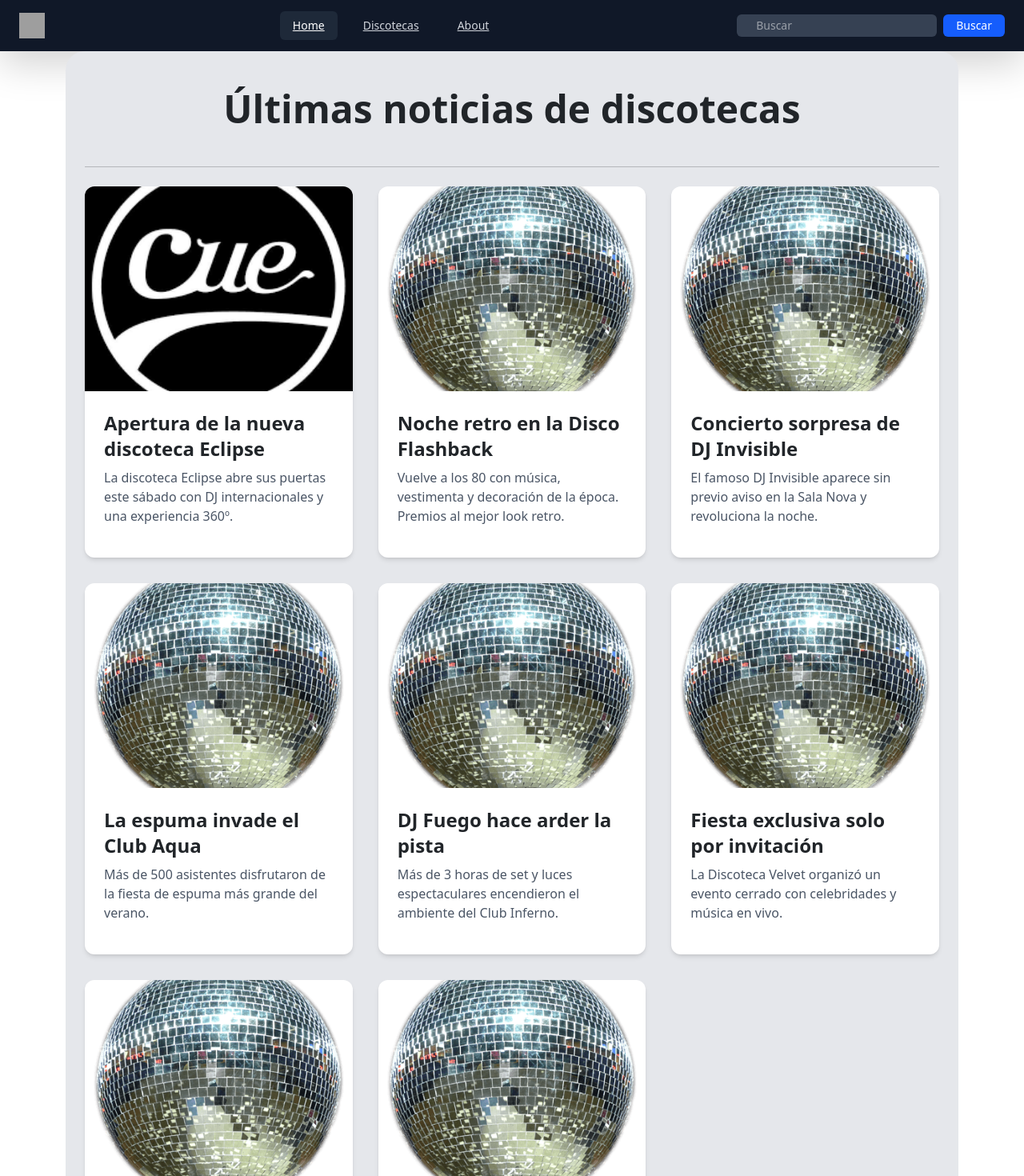
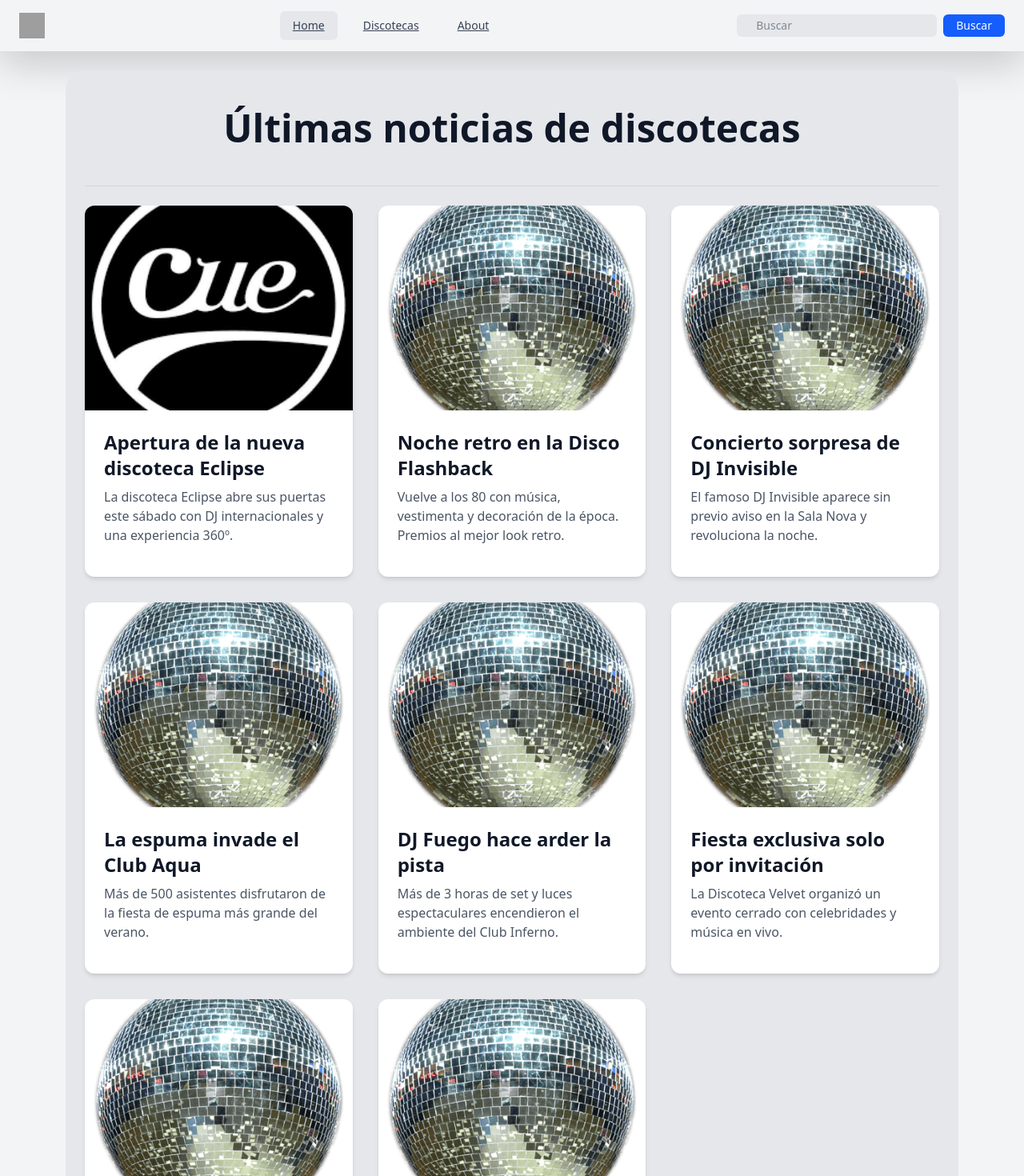
Before and after one commit to hugooperezz/TFG, an Angular app in the folder TFG/: page /home in a window 1280 px wide. Shown: the top 1470 px of the page at 80% size. Built offline with nearby package versions, Linux system fonts and the light colour scheme; grey boxes are pictures that could not be loaded.

Commit message:
Modo oscuro añadido (Arreglar modo oscuro de home)

```diff
--- a/TFG/src/app/components/buscador/buscador.component.html
+++ b/TFG/src/app/components/buscador/buscador.component.html
@@ -1,3 +1,4 @@
+<br />
 <h1 class="animated fadeIn fast">
   Buscado: <small>{{ termino }}</small>
 </h1>
--- a/TFG/src/app/components/home/home.component.html
+++ b/TFG/src/app/components/home/home.component.html
@@ -1,16 +1,17 @@
+<br />
 <section
-  class="w-full bg-gray-200 rounded-3xl py-12 px-4 md:px-16 animate-fade-in"
+  class="w-full bg-gray-200 dark:bg-gray-900 rounded-3xl py-12 px-4 md:px-16 animate-fade-in text-gray-900 dark:text-gray-100"
 >
   <div class="max-w-7xl mx-auto">
     <h2 class="text-3xl md:text-5xl font-bold text-center mb-12">
       Últimas noticias de discotecas
     </h2>
-    <hr />
+    <hr class="border-gray-400 dark:border-gray-600" />
 
     <div class="grid pt-2 grid-cols-1 md:grid-cols-3 gap-8">
       <!-- Noticia 1 -->
       <div
-        class="bg-white rounded-xl shadow-md overflow-hidden hover:shadow-lg hover:scale-105 transition duration-300"
+        class="bg-white dark:bg-gray-800 rounded-xl shadow-md overflow-hidden hover:shadow-lg hover:scale-105 transition duration-300"
       >
         <img
           src="Cue.png"
@@ -21,7 +22,7 @@
           <h3 class="text-xl md:text-2xl font-semibold mb-2">
             Apertura de la nueva discoteca Eclipse
           </h3>
-          <p class="text-sm md:text-base text-gray-600">
+          <p class="text-sm md:text-base text-gray-600 dark:text-gray-300">
             La discoteca Eclipse abre sus puertas este sábado con DJ
             internacionales y una experiencia 360º.
           </p>
@@ -30,7 +31,7 @@
 
       <!-- Noticia 2 -->
       <div
-        class="bg-white rounded-xl shadow-md overflow-hidden hover:shadow-lg hover:scale-105 transition duration-300"
+        class="bg-white dark:bg-gray-800 rounded-xl shadow-md overflow-hidden hover:shadow-lg hover:scale-105 transition duration-300"
       >
         <img
           src="fotoPrueba.png"
@@ -41,7 +42,7 @@
           <h3 class="text-xl md:text-2xl font-semibold mb-2">
             Noche retro en la Disco Flashback
           </h3>
-          <p class="text-sm md:text-base text-gray-600">
+          <p class="text-sm md:text-base text-gray-600 dark:text-gray-300">
             Vuelve a los 80 con música, vestimenta y decoración de la época.
             Premios al mejor look retro.
           </p>
@@ -50,7 +51,7 @@
 
       <!-- Noticia 3 -->
       <div
-        class="bg-white rounded-xl shadow-md overflow-hidden hover:shadow-lg hover:scale-105 transition duration-300"
+        class="bg-white dark:bg-gray-800 rounded-xl shadow-md overflow-hidden hover:shadow-lg hover:scale-105 transition duration-300"
       >
         <img
           src="fotoPrueba.png"
@@ -61,7 +62,7 @@
           <h3 class="text-xl md:text-2xl font-semibold mb-2">
             Concierto sorpresa de DJ Invisible
           </h3>
-          <p class="text-sm md:text-base text-gray-600">
+          <p class="text-sm md:text-base text-gray-600 dark:text-gray-300">
             El famoso DJ Invisible aparece sin previo aviso en la Sala Nova y
             revoluciona la noche.
           </p>
@@ -70,7 +71,7 @@
 
       <!-- Noticia 4 -->
       <div
-        class="bg-white rounded-xl shadow-md overflow-hidden hover:shadow-lg hover:scale-105 transition duration-300"
+        class="bg-white dark:bg-gray-800 rounded-xl shadow-md overflow-hidden hover:shadow-lg hover:scale-105 transition duration-300"
       >
         <img
           src="fotoPrueba.png"
@@ -81,7 +82,7 @@
           <h3 class="text-xl md:text-2xl font-semibold mb-2">
             La espuma invade el Club Aqua
           </h3>
-          <p class="text-sm md:text-base text-gray-600">
+          <p class="text-sm md:text-base text-gray-600 dark:text-gray-300">
             Más de 500 asistentes disfrutaron de la fiesta de espuma más grande
             del verano.
           </p>
@@ -90,7 +91,7 @@
 
       <!-- Noticia 5 -->
       <div
-        class="bg-white rounded-xl shadow-md overflow-hidden hover:shadow-lg hover:scale-105 transition duration-300"
+        class="bg-white dark:bg-gray-800 rounded-xl shadow-md overflow-hidden hover:shadow-lg hover:scale-105 transition duration-300"
       >
         <img
           src="fotoPrueba.png"
@@ -101,7 +102,7 @@
           <h3 class="text-xl md:text-2xl font-semibold mb-2">
             DJ Fuego hace arder la pista
           </h3>
-          <p class="text-sm md:text-base text-gray-600">
+          <p class="text-sm md:text-base text-gray-600 dark:text-gray-300">
             Más de 3 horas de set y luces espectaculares encendieron el ambiente
             del Club Inferno.
           </p>
@@ -110,7 +111,7 @@
 
       <!-- Noticia 6 -->
       <div
-        class="bg-white rounded-xl shadow-md overflow-hidden hover:shadow-lg hover:scale-105 transition duration-300"
+        class="bg-white dark:bg-gray-800 rounded-xl shadow-md overflow-hidden hover:shadow-lg hover:scale-105 transition duration-300"
       >
         <img
           src="fotoPrueba.png"
@@ -121,7 +122,7 @@
           <h3 class="text-xl md:text-2xl font-semibold mb-2">
             Fiesta exclusiva solo por invitación
           </h3>
-          <p class="text-sm md:text-base text-gray-600">
+          <p class="text-sm md:text-base text-gray-600 dark:text-gray-300">
             La Discoteca Velvet organizó un evento cerrado con celebridades y
             música en vivo.
           </p>
@@ -130,7 +131,7 @@
 
       <!-- Noticia 7 -->
       <div
-        class="bg-white rounded-xl shadow-md overflow-hidden hover:shadow-lg hover:scale-105 transition duration-300"
+        class="bg-white dark:bg-gray-800 rounded-xl shadow-md overflow-hidden hover:shadow-lg hover:scale-105 transition duration-300"
       >
         <img
           src="fotoPrueba.png"
@@ -141,7 +142,7 @@
           <h3 class="text-xl md:text-2xl font-semibold mb-2">
             Nuevos cócteles tropicales en Bora Club
           </h3>
-          <p class="text-sm md:text-base text-gray-600">
+          <p class="text-sm md:text-base text-gray-600 dark:text-gray-300">
             Prueba la nueva selección de cócteles tropicales mientras bailas al
             ritmo de reggaetón y house.
           </p>
@@ -150,7 +151,7 @@
 
       <!-- Noticia 8 -->
       <div
-        class="bg-white rounded-xl shadow-md overflow-hidden hover:shadow-lg hover:scale-105 transition duration-300"
+        class="bg-white dark:bg-gray-800 rounded-xl shadow-md overflow-hidden hover:shadow-lg hover:scale-105 transition duration-300"
       >
         <img
           src="fotoPrueba.png"
@@ -161,7 +162,7 @@
           <h3 class="text-xl md:text-2xl font-semibold mb-2">
             Batalla de DJs en directo este viernes
           </h3>
-          <p class="text-sm md:text-base text-gray-600">
+          <p class="text-sm md:text-base text-gray-600 dark:text-gray-300">
             4 DJs se enfrentarán en el escenario del club BeatZone. ¡El público
             elegirá al ganador!
           </p>
--- a/TFG/src/app/components/shared/navbar/navbar.component.html
+++ b/TFG/src/app/components/shared/navbar/navbar.component.html
@@ -1,62 +1,64 @@
-<nav class="bg-gray-900 shadow-lg">
+<nav
+  class="bg-gray-100 dark:bg-gray-900 shadow-lg transition-colors duration-300"
+>
   <div class="max-w-7xl mx-auto px-4">
     <div class="flex justify-between items-center h-16">
-      <!-- Logo y botón móvil -->
+      <!-- Logo -->
       <div class="flex items-center">
         <a href="#" class="flex-shrink-0">
           <img src="A-64.png" alt="Logo" class="h-8 w-8" />
         </a>
       </div>
 
-      <!-- Menú para desktop (hidden en móvil) -->
+      <!-- Menú desktop -->
       <div class="hidden md:flex items-center space-x-4">
         <a
           [routerLink]="['/home']"
-          class="text-gray-300 hover:text-white px-3 py-2 rounded-md text-sm font-medium"
-          routerLinkActive="bg-gray-800 text-white"
+          class="text-gray-700 dark:text-gray-300 hover:text-blue-600 transition-all duration-300 dark:hover:text-white px-3 py-2 rounded-md text-sm font-medium"
+          routerLinkActive="bg-gray-200 dark:bg-gray-800 text-blue-700 dark:text-white"
         >
           Home
         </a>
         <a
           [routerLink]="['/discotecas']"
-          class="text-gray-300 hover:text-white px-3 py-2 rounded-md text-sm font-medium"
-          routerLinkActive="bg-gray-800 text-white"
+          class="text-gray-700 dark:text-gray-300 hover:text-blue-600 transition-all duration-300 dark:hover:text-white px-3 py-2 rounded-md text-sm font-medium"
+          routerLinkActive="bg-gray-200 dark:bg-gray-800 text-blue-700 dark:text-white"
         >
           Discotecas
         </a>
         <a
           [routerLink]="['/about']"
-          class="text-gray-300 hover:text-white px-3 py-2 rounded-md text-sm font-medium"
-          routerLinkActive="bg-gray-800 text-white"
+          class="text-gray-700 dark:text-gray-300 hover:text-blue-600 transition-all duration-300 dark:hover:text-white px-3 py-2 rounded-md text-sm font-medium"
+          routerLinkActive="bg-gray-200 dark:bg-gray-800 text-blue-700 dark:text-white"
         >
           About
         </a>
       </div>
 
-      <!-- Buscador -->
+      <!-- Buscador (desktop) -->
       <div class="hidden md:flex items-center">
         <div class="relative">
           <input
             type="text"
             placeholder="Buscar"
-            class="bg-gray-700 text-white px-4 py-1 rounded-md text-sm focus:outline-none focus:ring-2 focus:ring-blue-500"
+            class="bg-gray-200 dark:bg-gray-800 text-gray-800 transition-all duration-300 dark:text-white px-4 py-1 rounded-md text-sm focus:outline-none focus:ring-2 focus:ring-blue-500"
             (keyup.enter)="buscarDiscoteca(buscarTexto.value)"
             #buscarTexto
           />
           <button
             (click)="buscarDiscoteca(buscarTexto.value)"
-            class="ml-2 bg-blue-600 hover:bg-blue-700 text-white px-3 py-1 rounded-md text-sm"
+            class="ml-2 bg-blue-600 hover:bg-blue-700 transition-all duration-300 text-white px-3 py-1 rounded-md text-sm"
           >
             Buscar
           </button>
         </div>
       </div>
 
-      <!-- Botón móvil -->
+      <!-- Botón menú móvil -->
       <div class="md:hidden flex items-center">
         <button
           type="button"
-          class="text-gray-300 hover:text-white focus:outline-none"
+          class="text-gray-800 dark:text-gray-300 hover:text-blue-600 transition-all duration-300 dark:hover:text-white focus:outline-none"
           (click)="isMenuOpen = !isMenuOpen"
         >
           <svg
@@ -77,35 +79,40 @@
     </div>
   </div>
 
-  <!-- Menú móvil (solo aparece al hacer clic) -->
-  <div *ngIf="isMenuOpen" class="md:hidden bg-gray-800">
+  <!-- Menú móvil -->
+  <div
+    *ngIf="isMenuOpen"
+    class="md:hidden bg-gray-100 dark:bg-gray-800 transition-colors duration-300"
+  >
     <div class="px-2 pt-2 pb-3 space-y-1">
       <a
         [routerLink]="['/home']"
-        class="text-gray-300 hover:text-white block px-3 py-2 rounded-md text-base font-medium"
-        routerLinkActive="bg-gray-700 text-white"
+        class="block px-3 py-2 rounded-md text-base font-medium text-gray-800 dark:text-gray-300 hover:text-blue-600 dark:hover:text-white"
+        routerLinkActive="bg-gray-200 dark:bg-gray-700 text-blue-700 dark:text-white"
       >
         Home
       </a>
       <a
         [routerLink]="['/discotecas']"
-        class="text-gray-300 hover:text-white block px-3 py-2 rounded-md text-base font-medium"
-        routerLinkActive="bg-gray-700 text-white"
+        class="block px-3 py-2 rounded-md text-base font-medium text-gray-800 dark:text-gray-300 hover:text-blue-600 dark:hover:text-white"
+        routerLinkActive="bg-gray-200 dark:bg-gray-700 text-blue-700 dark:text-white"
       >
         Discotecas
       </a>
       <a
         [routerLink]="['/about']"
-        class="text-gray-300 hover:text-white block px-3 py-2 rounded-md text-base font-medium"
-        routerLinkActive="bg-gray-700 text-white"
+        class="block px-3 py-2 rounded-md text-base font-medium text-gray-800 dark:text-gray-300 hover:text-blue-600 dark:hover:text-white"
+        routerLinkActive="bg-gray-200 dark:bg-gray-700 text-blue-700 dark:text-white"
       >
         About
       </a>
+
+      <!-- Buscador (móvil) -->
       <div class="mt-4 px-3">
         <input
           type="text"
           placeholder="Buscar"
-          class="bg-gray-700 text-white w-full px-4 py-2 rounded-md text-sm focus:outline-none focus:ring-2 focus:ring-blue-500"
+          class="bg-gray-200 dark:bg-gray-700 text-gray-800 dark:text-white w-full px-4 py-2 rounded-md text-sm focus:outline-none focus:ring-2 focus:ring-blue-500"
           (keyup.enter)="buscarDiscoteca(buscarTexto.value)"
           #buscarTexto
         />
--- a/TFG/src/index.html
+++ b/TFG/src/index.html
@@ -14,7 +14,9 @@
 
     <link rel="icon" type="image/x-icon" href="favicon.ico" />
   </head>
-  <body>
+  <body
+    class="bg-gray-100 text-gray-800 dark:bg-gray-900 dark:text-gray-100 transition-colors duration-300"
+  >
     <app-root></app-root>
     <script
       src="https://cdn.jsdelivr.net/npm/bootstrap@5.3.5/dist/js/bootstrap.bundle.min.js"
```
